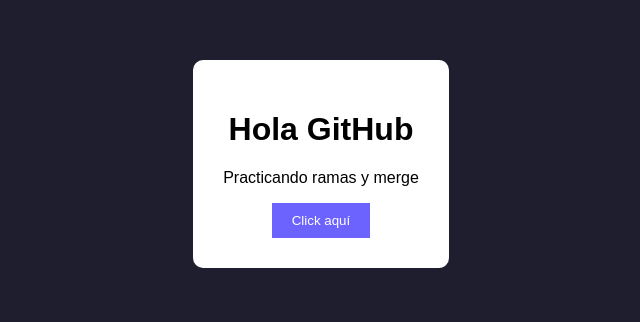
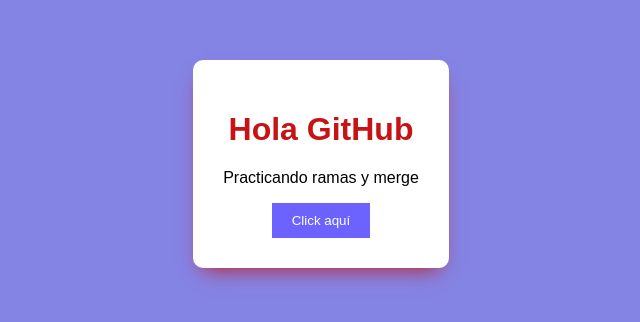
Before and after one commit to EmiMoreno17/tarea-git-branch, a plain HTML site: page index.html in a window 1280 px wide. Shown: the part 236-558 px from the top of the page, without its empty margins (319-959 px from the left). Drawn offline with Linux system fonts and the light colour scheme.

Commit message:
agregado de sombra al contenedor

```diff
--- a/styles.css
+++ b/styles.css
@@ -1,7 +1,7 @@
 body {
   margin: 0;
   font-family: Arial, sans-serif;
-  background: #1e1e2f;
+  background: #8484e5;
 
   display: flex;
   justify-content: center;
@@ -15,6 +15,10 @@
   padding: 30px;
   border-radius: 10px;
   text-align: center;
+  box-shadow: #c71313 0px 10px 20px -10px;
+}
+.container h1 {
+  color: #c71313;
 }
 
 button {
```
